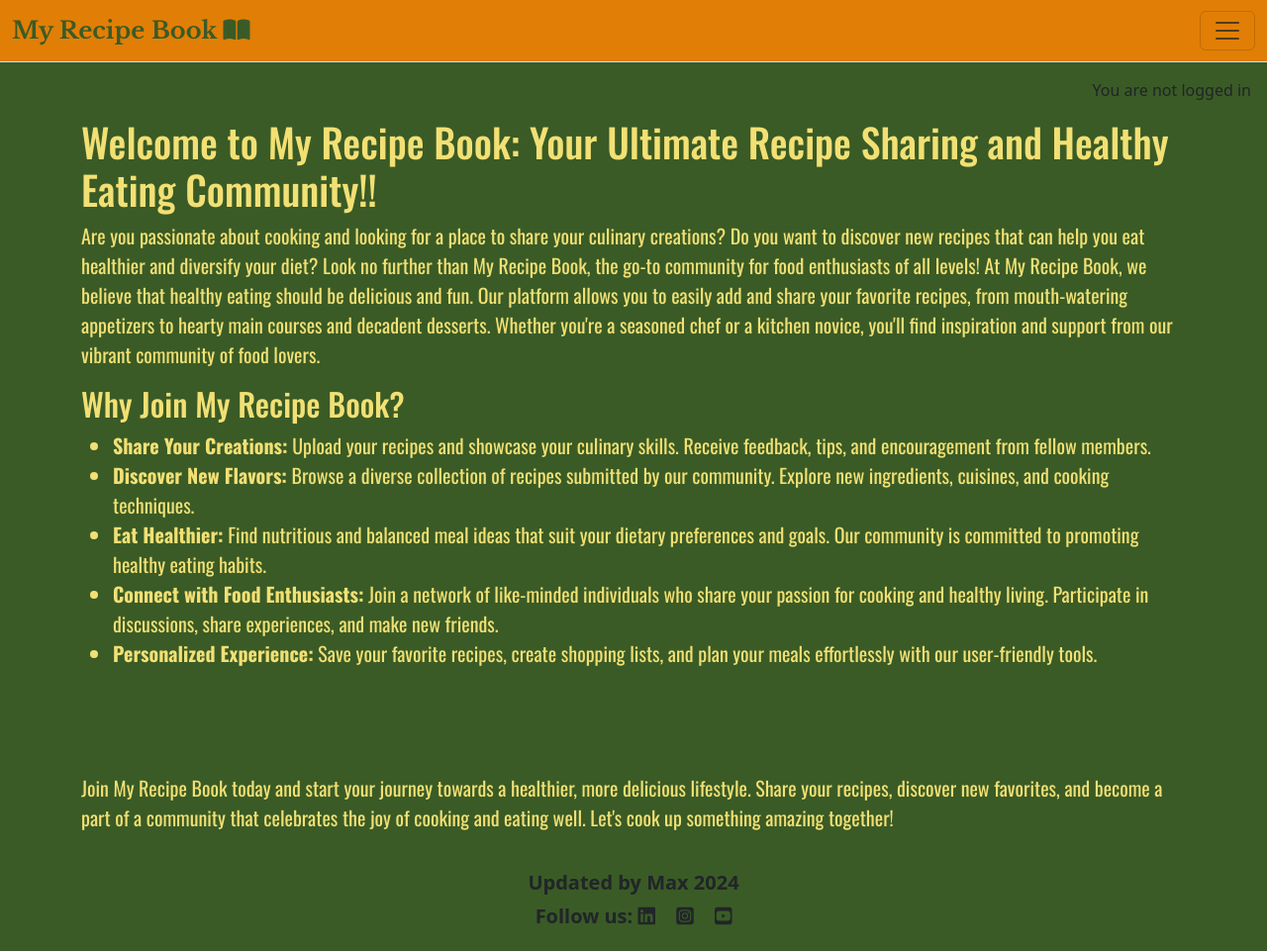
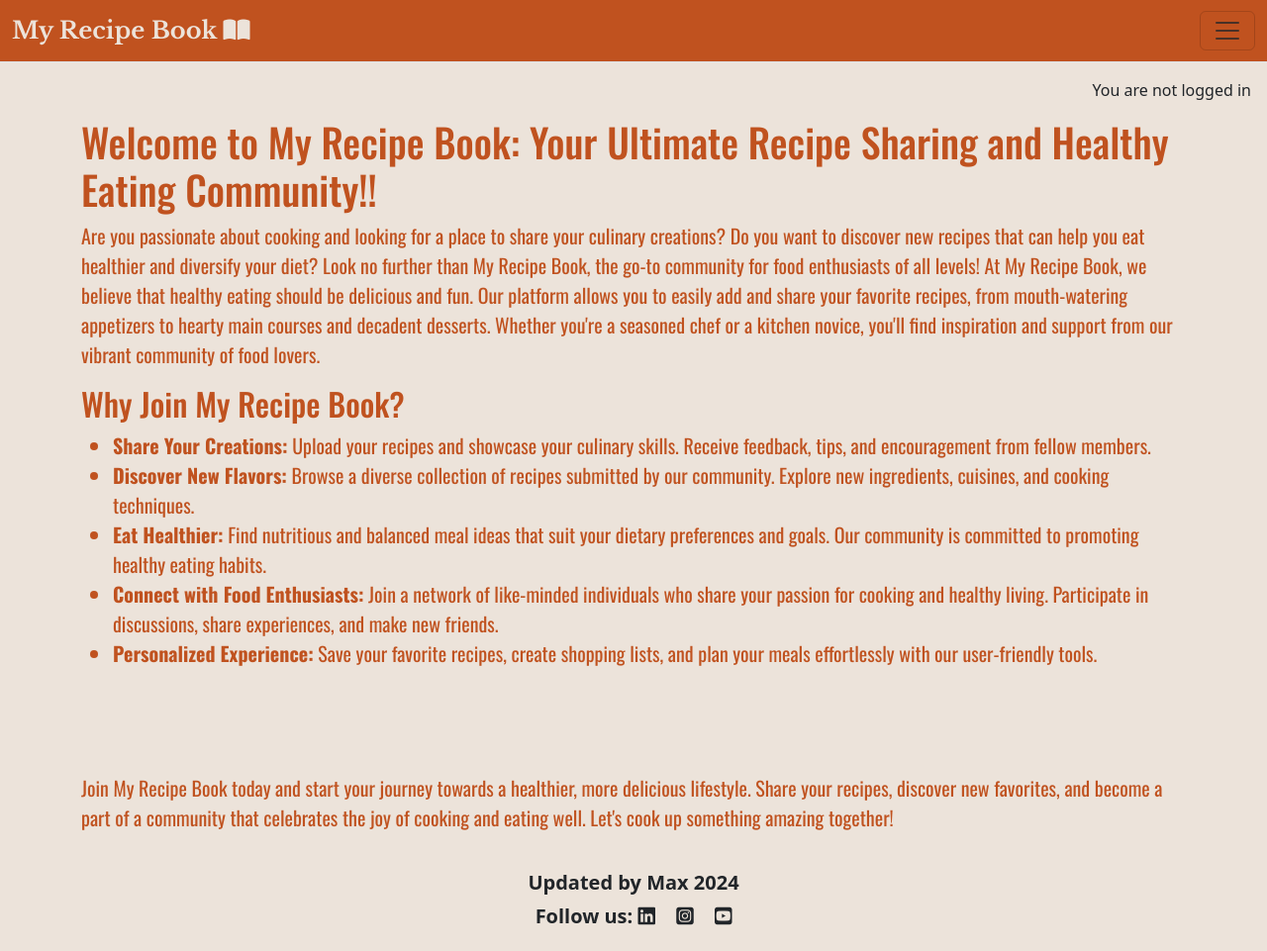
Before and after one commit to maxgray7-dev/RecipeBook, a Django app: page /about/ in a window 1280 px wide. Shown: the whole page at 99% size. Run offline with Django 4.2, Linux system fonts and the light colour scheme; some libraries are stand-ins or nearby versions.

Commit message:
updated background color and text color within navbar

```diff
--- a/recipe_book/settings.py
+++ b/recipe_book/settings.py
@@ -30,7 +30,7 @@ SECRET_KEY = 'os.environ.get("SECRET_KEY")'
 # SECURITY WARNING: don't run with debug turned on in production!
 DEBUG = True
 
-ALLOWED_HOSTS = ['8000-maxgray7dev-recipebook-ugeaaa4d8iz.ws-eu116.gitpod.io',
+ALLOWED_HOSTS = ['8000-maxgray7dev-recipebook-m9a3i0oyc47.ws-eu116.gitpod.io',
 '.herokuapp.com',
 '.codeinstitute-ide.net',
 ]
--- a/static/css/style.css
+++ b/static/css/style.css
@@ -1,13 +1,18 @@
 /*--------------------------------------------------General */
 body {
-    background-color: #3A5B26;
+    background-color: #ece3da;
 }
 /*---------------------------------------------------Navbar */
 
 .navbar {
-    background-color:#E17E06;
+    background-color:#c0521f;
 }
 
+.navbar-nav>li>a {
+    color: #e8ba99;
+    font-size:13px;
+    font-weight:bold;
+}
 
 
 /*---------------------------------------------------Main Page */
@@ -17,7 +22,7 @@ body {
     font-family: 'Libre Baskerville','Oswald', sans-serif;
     font-size: 1.5rem;
     font-weight: 600;
-    color: #3A5B26;
+    color: #ece3da;
 }
 
 
@@ -39,7 +44,7 @@ body {
 }
 
 .card-title {
-    color:#f2e074
+    color:#c0521f;
 }
 
 
@@ -50,7 +55,7 @@ body {
     min-width: 50%;
     margin-top: 2px;
     background-color: rgba(0, 0, 0, 0.6);
-    color:#a9d7ec;
+    color:#ece3da;
     word-spacing: 5px;
     text-align: center;
     margin-bottom: 5px;
@@ -85,7 +90,7 @@ body {
 /*About Page*/
 .text-about {
     font-family: 'Oswald', sans-serif;
-    color: #f2e074;
+    color: #c0521f;
     font-size: 20px;
 }
 
```
